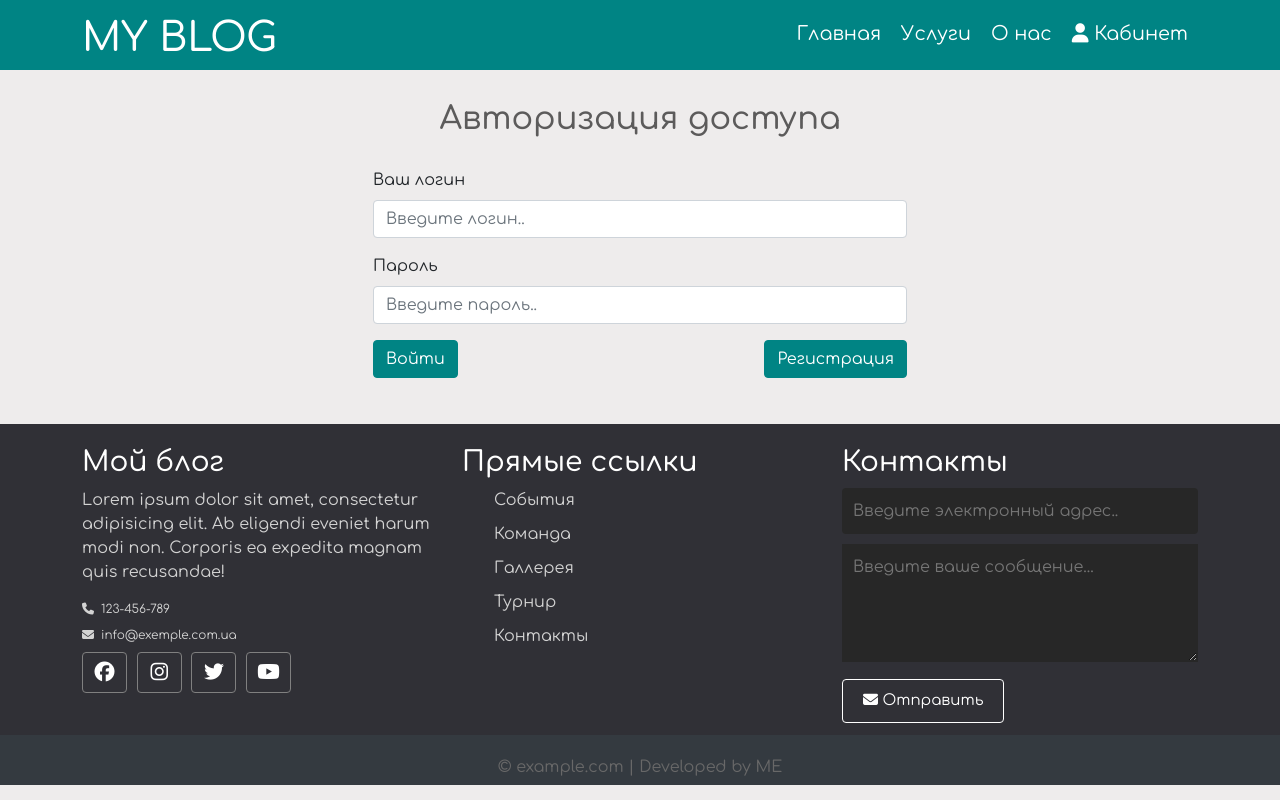
After one commit to freetimezp/my-blog.php, a PHP site: page /auth.html in a window 1280 px wide. The commit adds this page. Run offline with PHP 8.4, Linux system fonts and the light colour scheme; some libraries are stand-ins or nearby versions.

Commit message:
php blog. REG and AUTH page

```diff
--- /dev/null
+++ b/auth.html
@@ -0,0 +1,145 @@
+<!doctype html>
+<html lang="en">
+<head>
+    <!-- Required meta tags -->
+    <meta charset="utf-8">
+    <meta name="viewport" content="width=device-width, initial-scale=1">
+
+    <!-- Bootstrap CSS -->
+    <link href="https://cdn.jsdelivr.net/npm/bootstrap@5.1.0/dist/css/bootstrap.min.css" rel="stylesheet" integrity="sha384-KyZXEAg3QhqLMpG8r+8fhAXLRk2vvoC2f3B09zVXn8CA5QIVfZOJ3BCsw2P0p/We" crossorigin="anonymous">
+
+    <!-- style CSS -->
+    <link rel="stylesheet" href="css/style.css">
+
+    <!-- Fonts CSS -->
+    <link rel="preconnect" href="https://fonts.googleapis.com">
+    <link rel="preconnect" href="https://fonts.gstatic.com" crossorigin>
+    <link href="https://fonts.googleapis.com/css2?family=Comfortaa:wght@300;400;500;600;700&display=swap" rel="stylesheet">
+
+    <title>My blog</title>
+</head>
+<body>
+
+<header class="container-fluid">
+    <div class="container">
+        <div class="row">
+            <div class="col-4">
+                <h1>
+                    <a href="index.html" class="logo-image">My blog</a>
+                </h1>
+            </div>
+            <nav class="col-8">
+                <ul>
+                    <li>
+                        <a href="index.html">Главная</a>
+                    </li>
+                    <li>
+                        <a href="#">Услуги</a>
+                    </li>
+                    <li>
+                        <a href="about.html">О нас</a>
+                    </li>
+                    <li>
+                        <a href="#">
+                            <i class="fas fa-user"></i>
+                            Кабинет
+                        </a>
+                        <ul>
+                            <li>
+                                <a href="#">Админ панель</a>
+                            </li>
+                            <li>
+                                <a href="#">Выход</a>
+                            </li>
+                        </ul>
+                    </li>
+                </ul>
+            </nav>
+        </div>
+    </div>
+</header>
+
+<div class="container">
+    <div class="form-title">
+        <h2>Авторизация доступа</h2>
+    </div>
+    <form class="reg-form justify-content-center row" method="post" action="auth.html">
+        <div class="mb-3 col-12 col-md-6">
+            <label for="formGroupExampleInput" class="form-label">Ваш логин</label>
+            <input type="text" class="form-control" id="formGroupExampleInput" placeholder="Введите логин..">
+        </div>
+        <div class="mb-3 col-12 col-md-6">
+            <label for="exampleInputPassword1" class="form-label">Пароль</label>
+            <input type="password" class="form-control" id="exampleInputPassword1" placeholder="Введите пароль..">
+        </div>
+        <div class="mb-3 col-12 col-md-6 reg-auth-button">
+            <button type="submit" class="btn btn-primary">Войти</button>
+            <button type="submit" class="btn btn-primary">Регистрация</button>
+        </div>
+    </form>
+</div>
+
+<div class="footer container-fluid">
+    <div class="footer-content container">
+        <div class="row">
+            <div class="footer-section about col-12 col-md-4">
+                <h3 class="logo-text">Мой блог</h3>
+                <p>
+                    Lorem ipsum dolor sit amet, consectetur adipisicing elit.
+                    Ab eligendi eveniet harum modi non. Corporis ea expedita magnam quis recusandae!
+                </p>
+                <div class="contact">
+                    <span><i class="fas fa-phone"></i>&nbsp; 123-456-789</span>
+                    <span><i class="fas fa-envelope"></i>&nbsp; info@exemple.com.ua</span>
+                </div>
+                <div class="socials">
+                    <a href="#"><i class="fab fa-facebook"></i></a>
+                    <a href="#"><i class="fab fa-instagram"></i></a>
+                    <a href="#"><i class="fab fa-twitter"></i></a>
+                    <a href="#"><i class="fab fa-youtube"></i></a>
+                </div>
+            </div>
+
+            <div class="footer-section links col-12 - col-md-4">
+                <h3>Прямые ссылки</h3>
+                <ul>
+                    <a href="#"><li>События</li></a>
+                    <a href="#"><li>Команда</li></a>
+                    <a href="#"><li>Галлерея</li></a>
+                    <a href="#"><li>Турнир</li></a>
+                    <a href="#"><li>Контакты</li></a>
+                </ul>
+            </div>
+
+            <div class="footer-section contact-form col-12 col-md-4">
+                <h3>Контакты</h3>
+                <form action="/" method="post">
+                    <input type="email" name="email" class="text-input contact-input" placeholder="Введите электронный адрес..">
+                    <textarea name="message" rows="4" class="text-input contact-input" placeholder="Введите ваше сообщение..."></textarea>
+                    <button class="btn btn-big contact-btn" type="submit">
+                        <i class="fas fa-envelope"></i>
+                        Отправить
+                    </button>
+                </form>
+            </div>
+        </div>
+
+        <div class="footer-bottom">
+            &copy; example.com | Developed by ME
+        </div>
+    </div>
+</div>
+
+<!-- Optional JavaScript; choose one of the two! -->
+
+<!-- Option 1: Bootstrap Bundle with Popper -->
+<script src="https://cdn.jsdelivr.net/npm/bootstrap@5.1.0/dist/js/bootstrap.bundle.min.js" integrity="sha384-U1DAWAznBHeqEIlVSCgzq+c9gqGAJn5c/t99JyeKa9xxaYpSvHU5awsuZVVFIhvj" crossorigin="anonymous"></script>
+<!-- font Awesome -->
+<script src="https://kit.fontawesome.com/3f6b0a3f37.js" crossorigin="anonymous"></script>
+<!-- Option 2: Separate Popper and Bootstrap JS -->
+<!--
+<script src="https://cdn.jsdelivr.net/npm/@popperjs/core@2.9.3/dist/umd/popper.min.js" integrity="sha384-eMNCOe7tC1doHpGoWe/6oMVemdAVTMs2xqW4mwXrXsW0L84Iytr2wi5v2QjrP/xp" crossorigin="anonymous"></script>
+<script src="https://cdn.jsdelivr.net/npm/bootstrap@5.1.0/dist/js/bootstrap.min.js" integrity="sha384-cn7l7gDp0eyniUwwAZgrzD06kc/tftFf19TOAs2zVinnD/C7E91j9yyk5//jjpt/" crossorigin="anonymous"></script>
+-->
+</body>
+</html>
--- a/css/style.css
+++ b/css/style.css
@@ -372,10 +372,10 @@ header ul li ul li:hover a {
 
 .main-content .about-music {
     margin-bottom: 30px;
+    display: flex;
 }
 
 .main-content .about-music div {
-    display: inline-block;
     background: #fff;
     padding: 10px;
     margin-bottom: 10px;
@@ -387,3 +387,32 @@ header ul li ul li:hover a {
 .main-content .about-music audio {
     margin: 15px 10px;
 }
+
+/*
+    REG-FORM
+ */
+.container .row.reg-form {
+    margin: 30px 0;
+    display: flex;
+    align-items: center;
+    flex-direction: column;
+}
+
+.container .form-title {
+    margin: 30px 0;
+    text-align: center;
+}
+
+.container .row.reg-form .btn.btn-primary {
+    background: #008484;
+    border: 1px solid #008484;
+}
+
+.container .row.reg-form .btn.btn-primary:hover {
+    background: #1e9494;
+}
+
+.container .row.reg-form div.reg-auth-button {
+    display: flex;
+    justify-content: space-between;
+}
```
Also changed, not shown: reg.html (added, +154 -0 lines).
